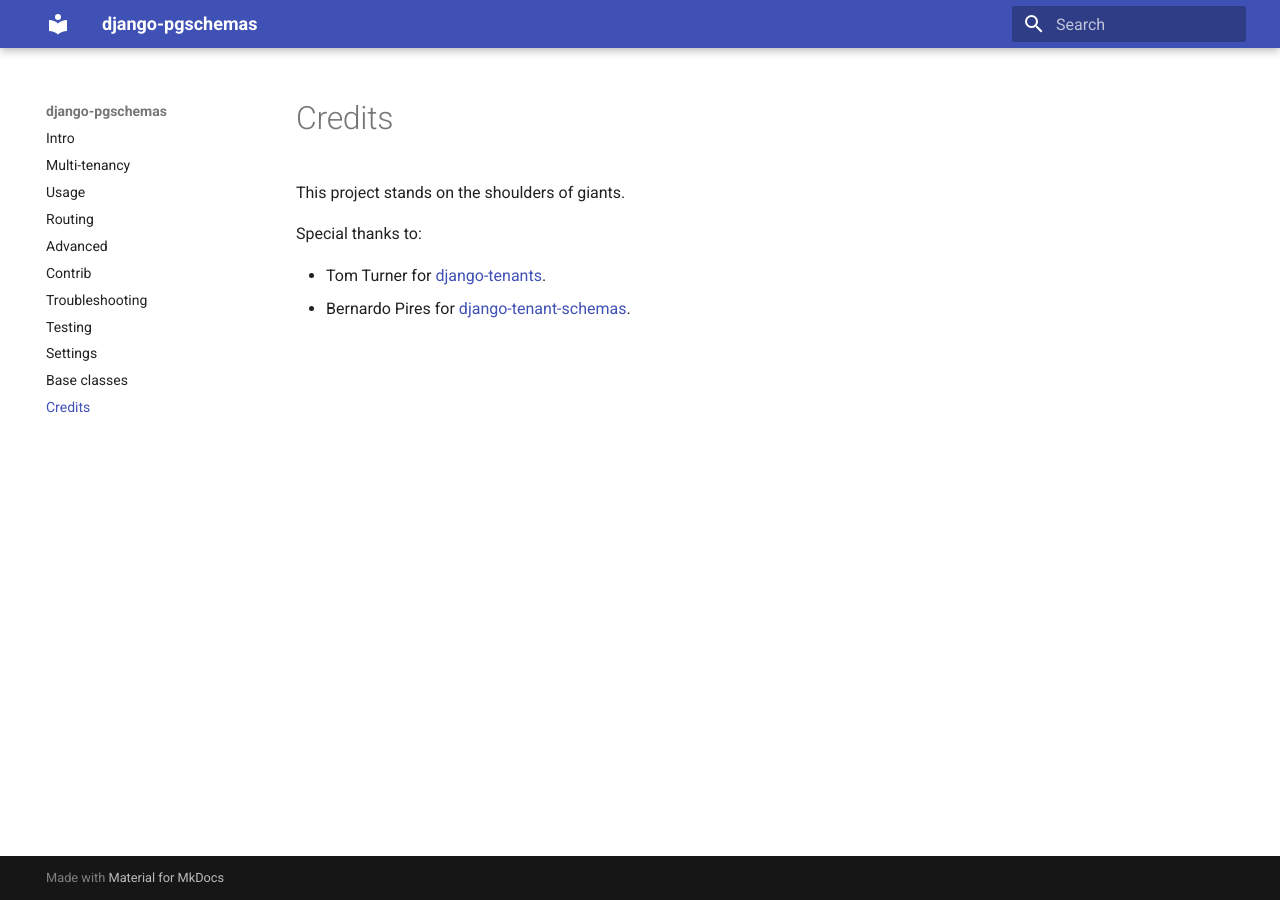
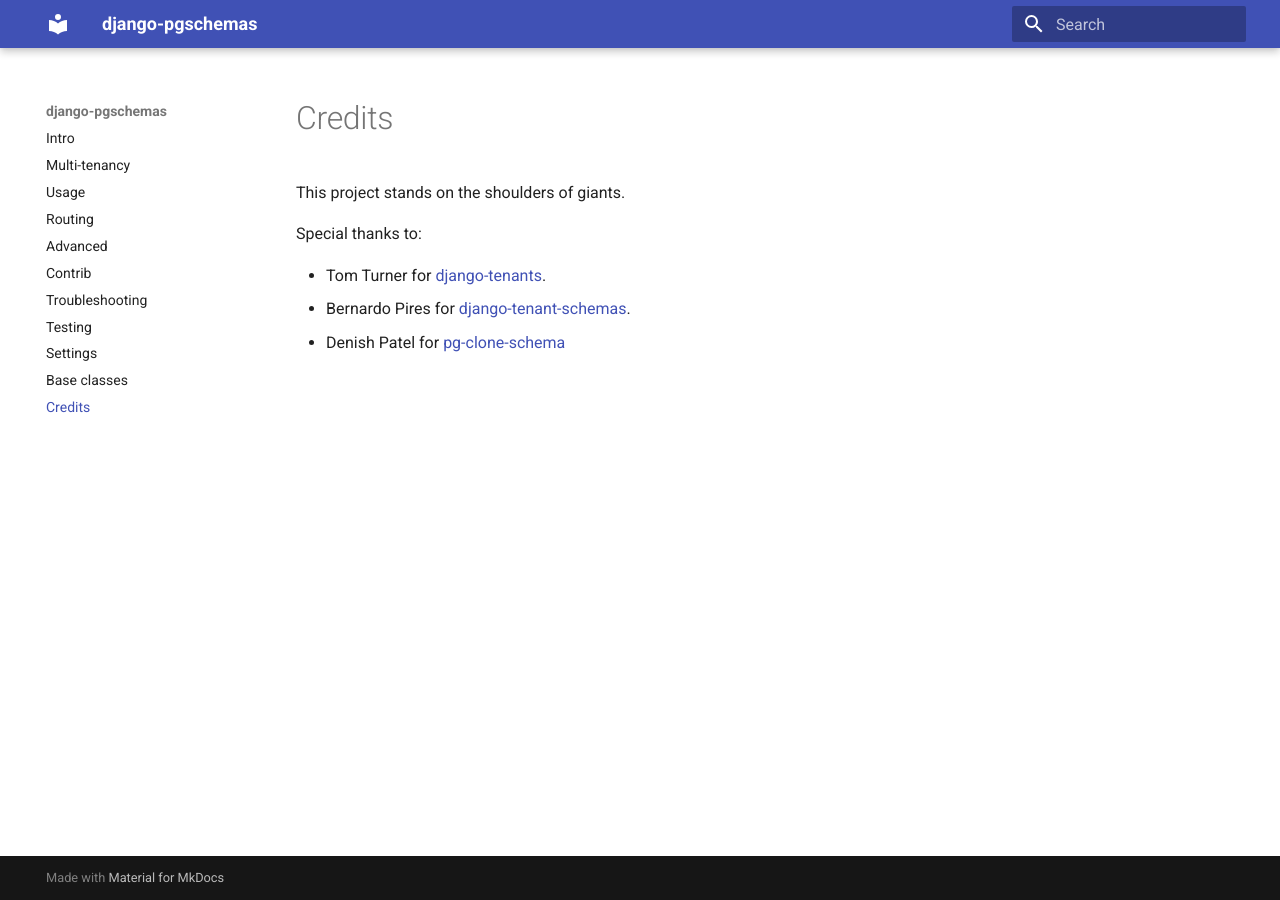
Before and after one commit to lorinkoz/django-pgschemas, an MkDocs documentation site: the page built from docs/credits.md, in a window 1280 px wide. Built offline with MkDocs 1.6.1 and Material for MkDocs 9.7.7, drawn with Linux system fonts in a browser that asks for light colours.

Commit message:
Added Denish Patel to credits

```diff
--- a/docs/credits.md
+++ b/docs/credits.md
@@ -6,3 +6,4 @@
 
 - Tom Turner for [django-tenants](https://github.com/tomturner/django-tenants).
 - Bernardo Pires for [django-tenant-schemas](https://github.com/bernardopires/django-tenant-schemas).
+- Denish Patel for [pg-clone-schema](https://github.com/denishpatel/pg-clone-schema)
```
Also changed, not shown: README.md (+1 -0 lines).
